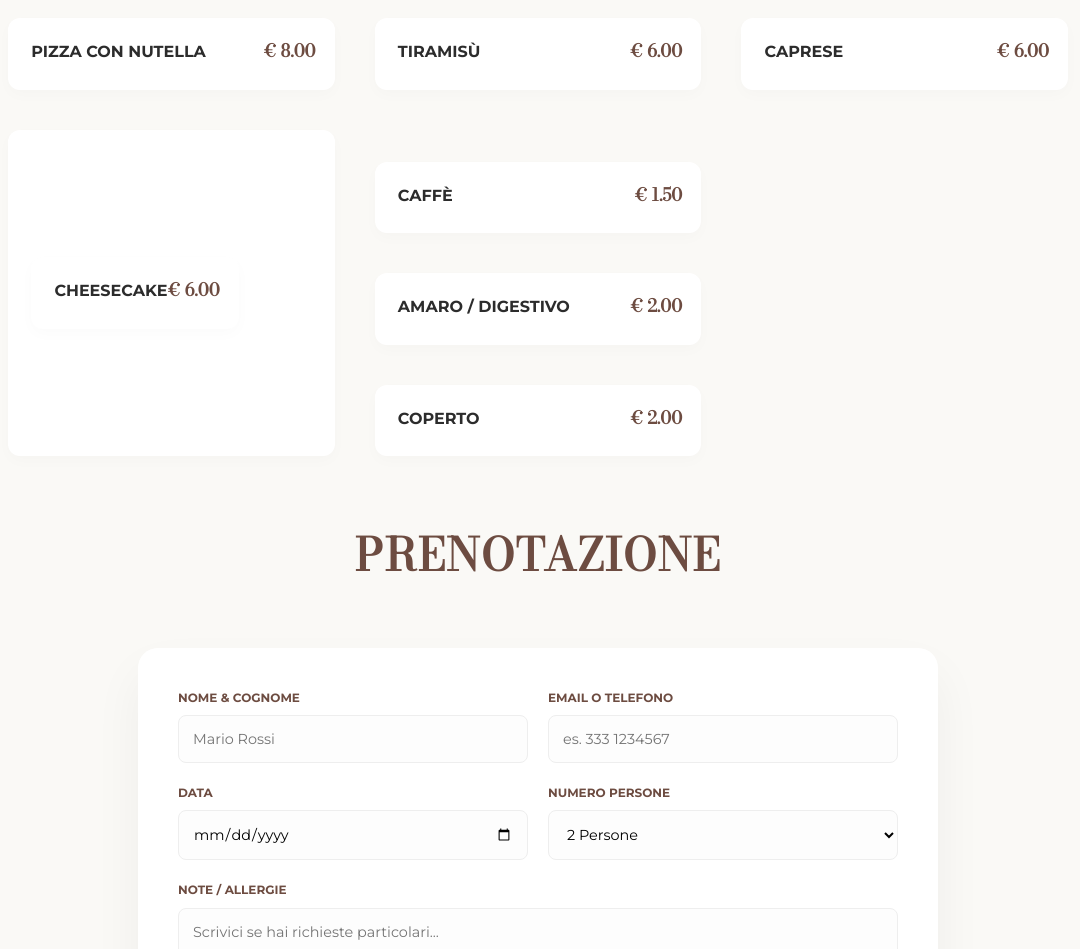
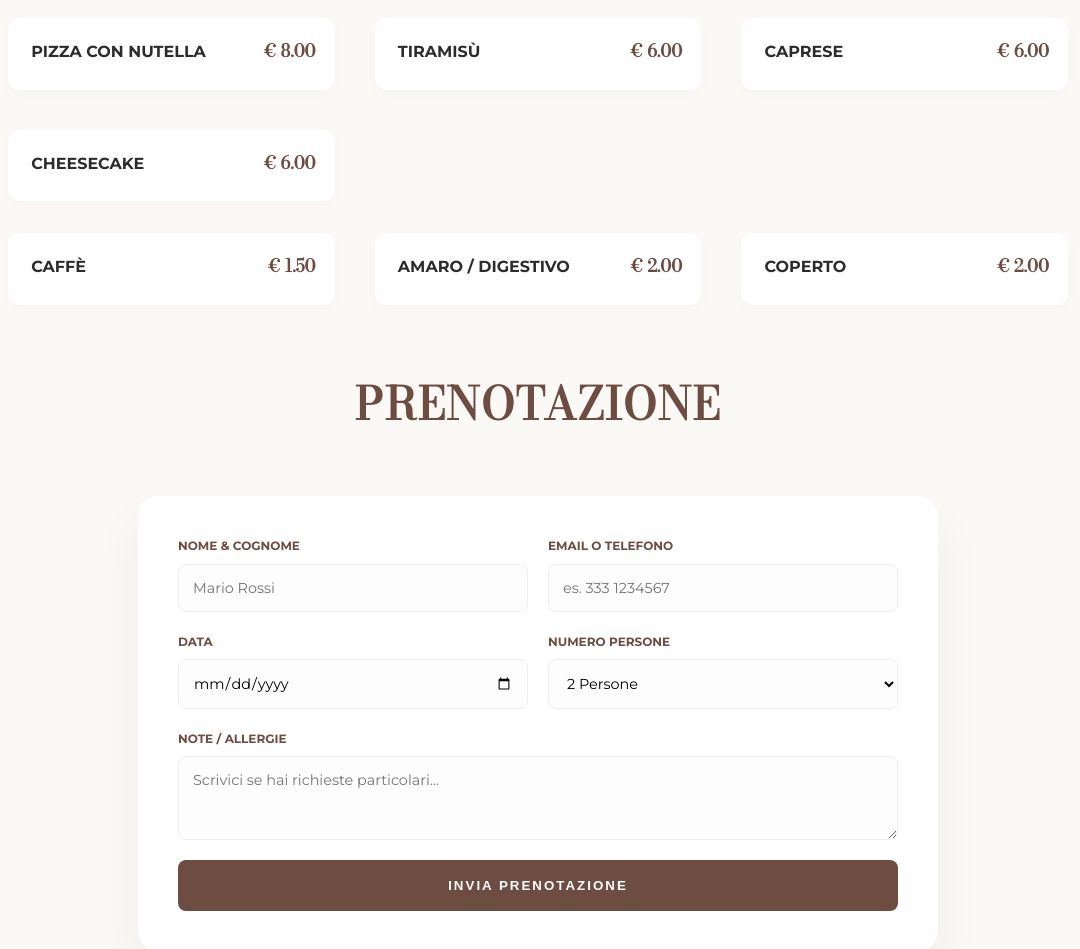
Before and after one commit to Luckyrollo/Test2, a plain HTML site: page index.html in a window 1280 px wide. Shown: the part 4360-5309 px from the top of the page, without its empty margins (102-1182 px from the left). Drawn offline with nearby package versions, Linux system fonts and the light colour scheme.

Commit message:
Update index.html

```diff
--- a/index.html
+++ b/index.html
@@ -317,9 +317,7 @@
             <div class="menu-item"><div class="item-header"><span class="item-name">Pizza con Nutella</span><span class="item-price">€ 8.00</span></div></div>
             <div class="menu-item"><div class="item-header"><span class="item-name">Tiramisù</span><span class="item-price">€ 6.00</span></div></div>
             <div class="menu-item"><div class="item-header"><span class="item-name">Caprese</span><span class="item-price">€ 6.00</span></div></div>
-            <div class="menu-item">
-                <div>
-                    <div class="menu-item"><div class="item-header"><span class="item-name">Cheesecake</span><span class="item-price">€ 6.00</span></div>
+            <div class="menu-item"><div class="item-header"><span class="item-name">Cheesecake</span><span class="item-price">€ 6.00</span></div>
 
                 </div>
             </div>
```
